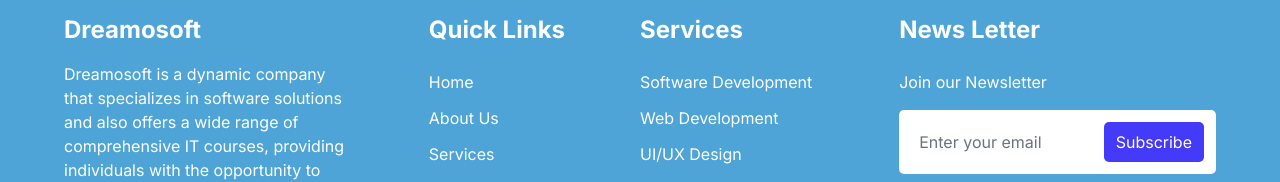
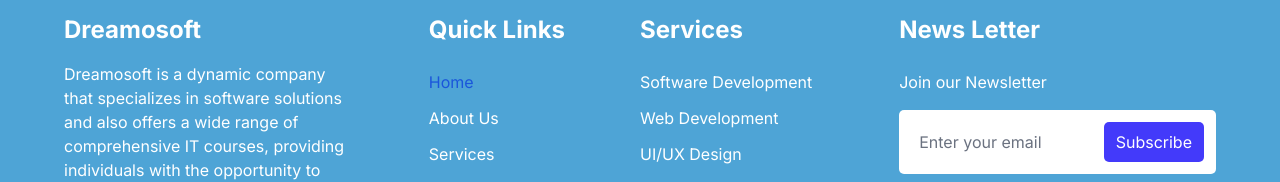
Before and after one commit to Dreamosoft1/dreamosoft-frontend, a React (Vite) app: page / in a window 1280 px wide. Shown: the part 5847-6029 px from the top of the page. Built offline with nearby package versions, Linux system fonts and the light colour scheme.

Commit message:
Header active

```diff
--- a/src/components/Footer.jsx
+++ b/src/components/Footer.jsx
@@ -1,4 +1,8 @@
+import { useLocation } from "react-router-dom";
+
 const Footer = () => {
+	const { hash } = useLocation();
+	console.log(hash);
 	return (
 		<footer className="w-full py-12 text-white md:py-24 px-4 bg-[#4EA4D6]">
 			<div className="w-full max-w-6xl mx-auto flex-col md:flex-row flex items-stretch gap-12 justify-between">
@@ -13,12 +17,24 @@ const Footer = () => {
 					<div className="w-full md:w-1/2">
 						<h3 className="text-2xl mb-6 font-bold">Quick Links</h3>
 						<nav className="flex flex-col gap-3">
-							<a href="#">Home</a>
-							<a href="#about">About Us</a>
-							<a href="#services">Services</a>
-							<a href="#projects">Projects</a>
-							<a href="#testimonials">Testimonials</a>
-							<a href="#contact">Contact Us</a>
+							<a href="#" className={`${hash === "" ? "text-blue-700" : "text-white"}`}>
+								Home
+							</a>
+							<a href="#about" className={`${hash === "#about" ? "text-blue-700" : "text-white"}`}>
+								About Us
+							</a>
+							<a href="#services" className={`${hash === "#services" ? "text-blue-700" : "text-white"}`}>
+								Services
+							</a>
+							<a href="#projects" className={`${hash === "#projects" ? "text-blue-700" : "text-white"}`}>
+								Projects
+							</a>
+							<a href="#testimonials" className={`${hash === "#testimonials" ? "text-blue-700" : "text-white"}`}>
+								Testimonials
+							</a>
+							<a href="#contact" className={`${hash === "#contact" ? "text-blue-700" : "text-white"}`}>
+								Contact Us
+							</a>
 						</nav>
 					</div>
 					<div className="w-full md:w-1/2">
```
